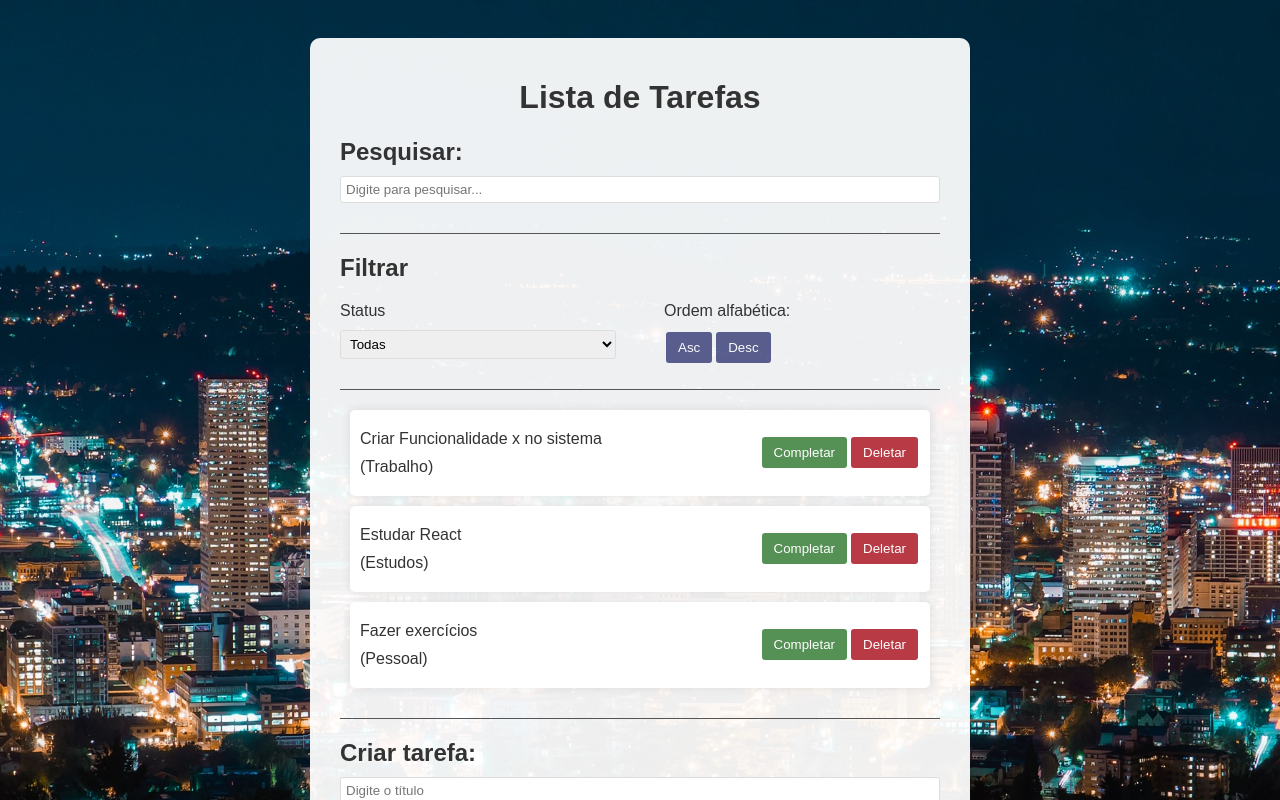
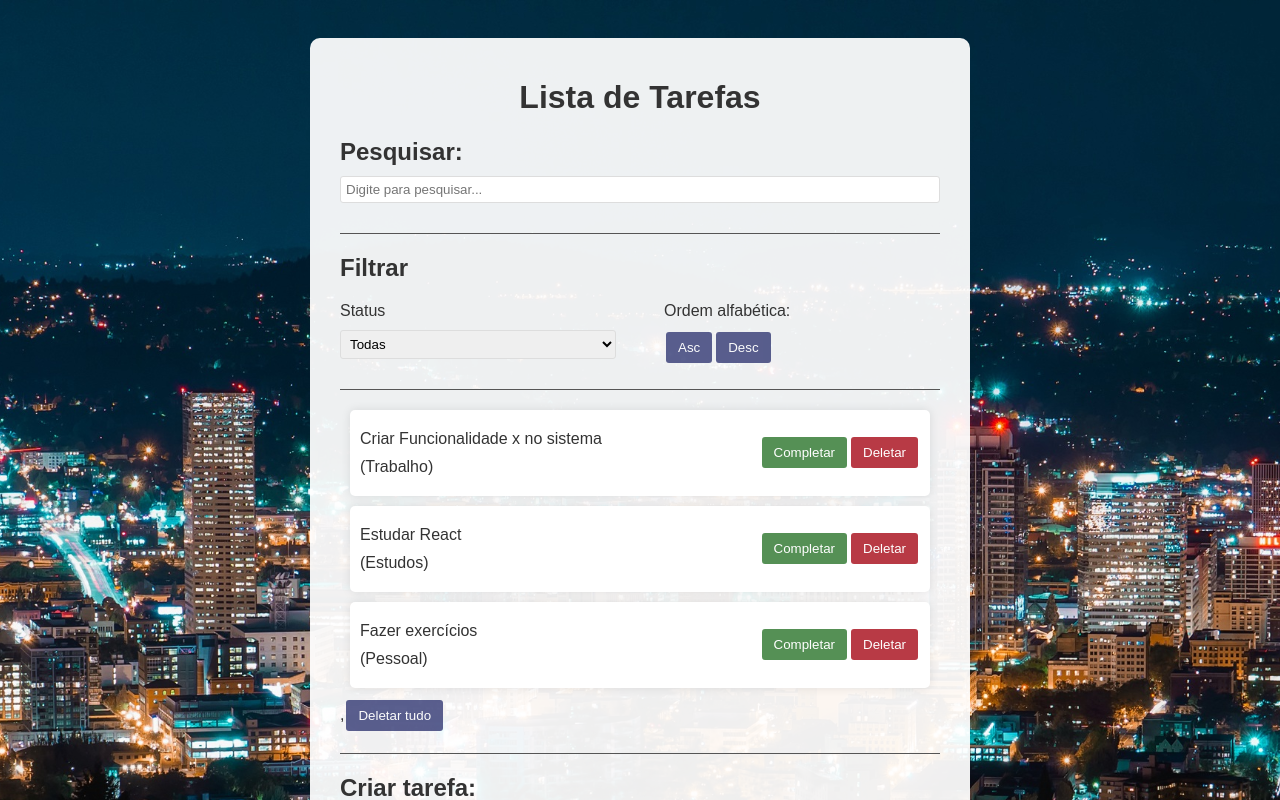
Before and after one commit to Thiago-Cardoso-de-Vasconcelos/Lista-De-Tarefas-Com-React, a React (Vite) app in the folder lista-de-tarefas/: page / in a window 1280 px wide. Shown: the top 800 px of the page. Built offline with nearby package versions, Linux system fonts and the light colour scheme.

Commit message:
feat: Adicionando funcionalidade de excluir todas as tarefas

```diff
--- a/lista-de-tarefas/src/App.jsx
+++ b/lista-de-tarefas/src/App.jsx
@@ -26,6 +26,9 @@ function App() {
       isCompletd: false,
     },
   ]);
+
+  const [copyReserve, setCopyReserve] = useState([]);
+  const [showButton, setShowButton] = useState(false);
 
   const [search, setSearch] = useState("");
 
@@ -65,11 +68,22 @@ function App() {
     setTodos(newTodos);
   };
 
+  const deleteAll = () => {
+    setCopyReserve([...todos]);
+    setTodos([]);
+    setShowButton(true);
+  };
+
+  const restoreList = () => {
+    setTodos([...copyReserve]);
+    setShowButton(false);
+  };
+
   return (
     <div className="app">
       <h1>Lista de Tarefas</h1>
       <Search search={search} setSearch={setSearch} />
-      <Filter filter={filter} setFilter={setFilter}  setSort={setSort} />
+      <Filter filter={filter} setFilter={setFilter} setSort={setSort} />
       <div className="todo-list">
         {todos
           .filter((todo) =>
@@ -80,9 +94,9 @@ function App() {
               : !todo.isCompleted
           )
           .sort((a, b) =>
-          sort === "Asc"
-          ? a.text.localeCompare(b.text)
-          : b.text.localeCompare(a.text)
+            sort === "Asc"
+              ? a.text.localeCompare(b.text)
+              : b.text.localeCompare(a.text)
           )
           .filter((todo) =>
             todo.text.toLowerCase().includes(search.toLowerCase())
@@ -95,7 +109,14 @@ function App() {
               completeTodo={completeTodo}
             />
           ))}
+        ,
+        {!showButton ? (
+          <button onClick={deleteAll}>Deletar tudo</button>
+        ) : (
+          <button onClick={restoreList}>Restaurar Lista</button>
+        )}
       </div>
+
       <TodoForm addTodo={addTodo} />
     </div>
   );
```
